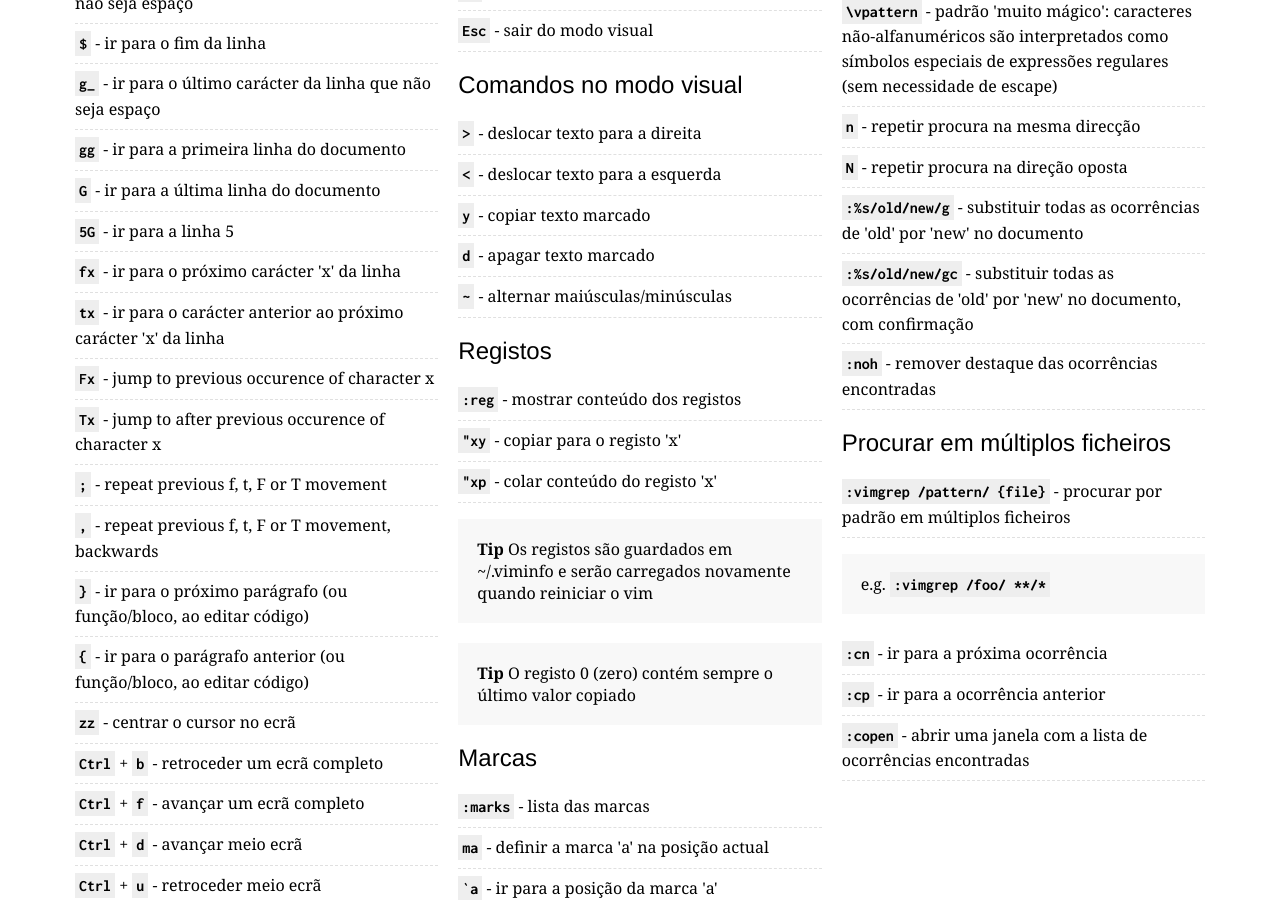
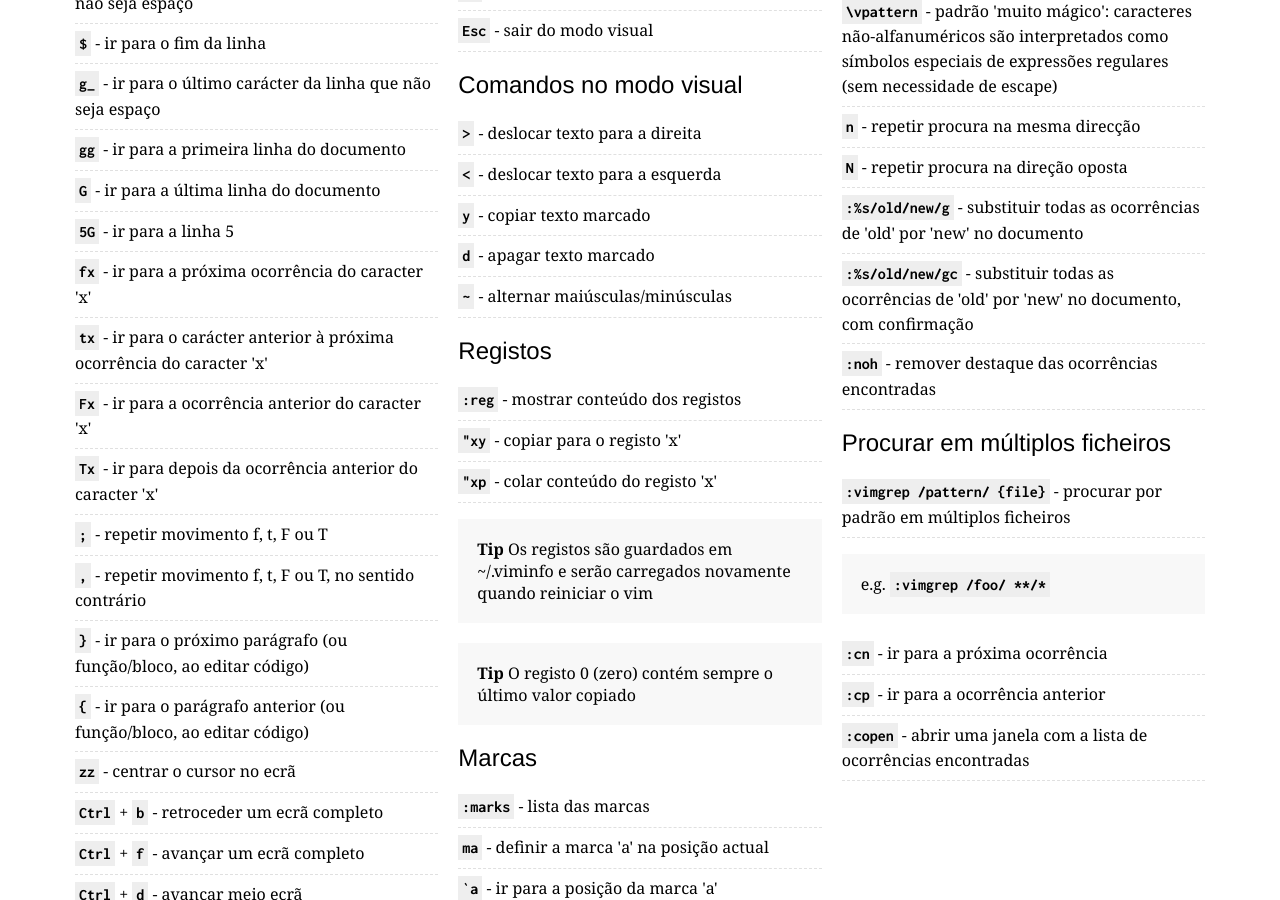
Before and after one commit to rtorr/vim-cheat-sheet, a Jekyll site: the page built from lang/pt_pt/index.html, in a window 1280 px wide and 900 px high, scrolled down 1223 px. Built offline with Jekyll 4.4.1, drawn with Linux system fonts in a browser that asks for light colours.

Commit message:
Add comma and semicolon command translation in pt-PT

```diff
--- a/lang/pt_pt/index.html
+++ b/lang/pt_pt/index.html
@@ -37,8 +37,12 @@ cursorMovement:
     gg: "ir para a primeira linha do documento"
     G: "ir para a última linha do documento"
     fiveG: "ir para a linha 5"
-    fx: "ir para o próximo carácter 'x' da linha"
-    tx: "ir para o carácter anterior ao próximo carácter 'x' da linha"
+    fx: "ir para a próxima ocorrência do caracter 'x'"
+    tx: "ir para o carácter anterior à próxima ocorrência do caracter 'x'"
+    Fx: "ir para a ocorrência anterior do caracter 'x'"
+    Tx: "ir para depois da ocorrência anterior do caracter 'x'"
+    semicolon: "repetir movimento f, t, F ou T"
+    comma: "repetir movimento f, t, F ou T, no sentido contrário"
     closeCurlyBrace: "ir para o próximo parágrafo (ou função/bloco, ao editar código)"
     openCurlyBrace: "ir para o parágrafo anterior (ou função/bloco, ao editar código)"
     centerCursor: "centrar o cursor no ecrã"
```
